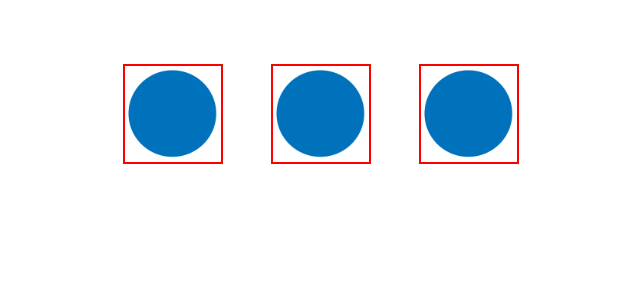
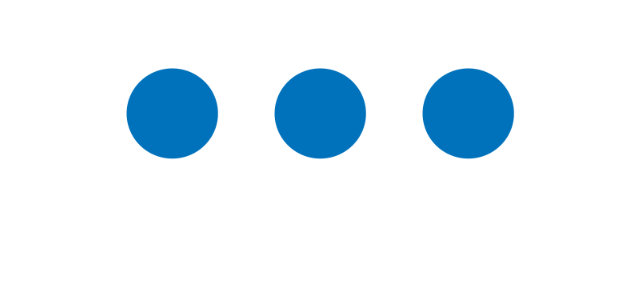
Before and after one commit to fritzgerald658/react-journey, a React (Vite) app: page / in a window 1280 px wide. Shown: the top 300 px of the page, without its empty margins (309-949 px from the left). Built offline with nearby package versions, Linux system fonts and the light colour scheme.

Commit message:
first commit today

```diff
--- a/src/PracticeReact.jsx
+++ b/src/PracticeReact.jsx
@@ -194,10 +194,10 @@ function Page() {
 
 function ImageModal() {
   const images = [pngcircle, pngcircle, pngcircle];
-  const [imageClicked, setImageClicked] = useState(false);
+  const [imageClicked, setImageClicked] = useState(null);
 
-  const handleModalClicked = (e) => {
-    setImageClicked(!imageClicked);
+  const handleModalClicked = (index) => {
+    setImageClicked((prevIndex) => (prevIndex === index ? null : index));
   };
   return (
     <>
@@ -208,8 +208,8 @@ function ImageModal() {
               key={index}
               src={src}
               alt=""
-              onClick={handleModalClicked}
-              className={!imageClicked ? "image-clicked" : ""}
+              onClick={() => handleModalClicked(index)}
+              className={imageClicked === index ? "image-clicked" : ""}
             />
           ))}
         </div>
```
